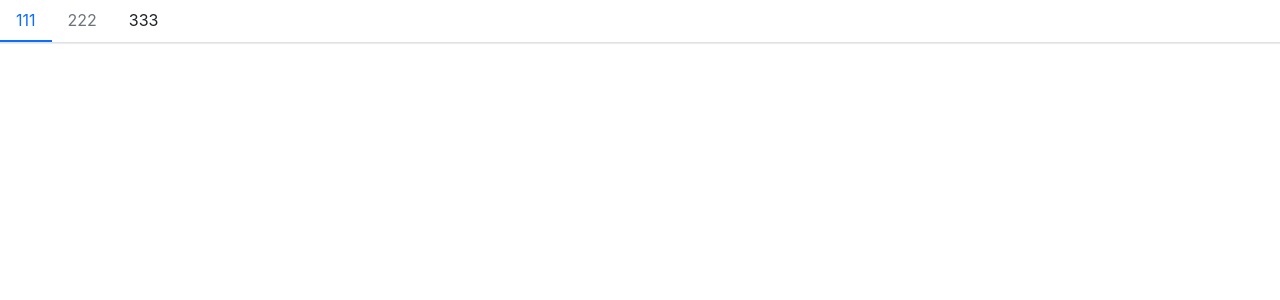
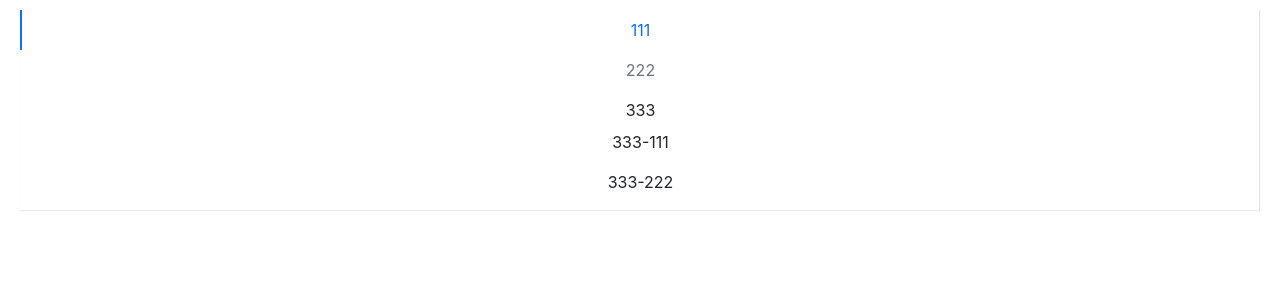
Before and after one commit to Loogeek/react-tangram, a React (Create React App) app: page / in a window 1280 px wide. Shown: the top 300 px of the page. Built offline with nearby package versions, Linux system fonts and the light colour scheme.

Commit message:
feat: finish menu component

```diff
--- a/src/App.tsx
+++ b/src/App.tsx
@@ -8,12 +8,12 @@ import './styles/index.scss';
 function App() {
   return (
     <div className="App">
-      <Menu onSelect={index => console.log(index)}>
+      <Menu onSelect={index => console.log(index)} defaultOpenSubMenus={['2']} mode="vertical">
         <MenuItem>111</MenuItem>
         <MenuItem disabled={true}>222</MenuItem>
         <SubMenu title="333">
           <MenuItem>333-111</MenuItem>
-          <MenuItem disabled>333-222</MenuItem>
+          <MenuItem>333-222</MenuItem>
         </SubMenu>
       </Menu>
     </div>
--- a/src/components/Menu/menu.tsx
+++ b/src/components/Menu/menu.tsx
@@ -1,14 +1,14 @@
-import React, { FC, useState, createContext } from 'react';
+import React, { useState, createContext } from 'react';
 import classNames from 'classnames';
-import { IMenuItem } from './menuItem';
+import { IMenuItemProps } from './menuItem';
 
 type SelectCallback = (selectedIndex: string) => void;
-type Mode = 'horizontal' | 'vertical';
+type MenuMode = 'horizontal' | 'vertical';
 
 export interface IMenuProps {
   className?: string;
   defaultIndex?: string;
-  mode?: Mode;
+  mode?: MenuMode;
   style?: React.CSSProperties;
   defaultOpenSubMenus?: string[];
   onSelect?: SelectCallback;
@@ -18,13 +18,13 @@ export interface IMenuContext {
   index: string;
   onSelect?: SelectCallback;
   defaultOpenSubMenus?: string[];
-  mode?: Mode;
+  mode?: MenuMode;
 }
 
 export const MenuContext = createContext<IMenuContext>({ index: '0' });
 
-const Menu: FC<IMenuProps> = props => {
-  const { className, children, defaultIndex, onSelect, mode, defaultOpenSubMenus } = props;
+const Menu: React.FC<IMenuProps> = props => {
+  const { className, style, children, defaultIndex, onSelect, mode, defaultOpenSubMenus } = props;
   const [currentIndex, setIndex] = useState(defaultIndex);
   const classes = classNames('armor-menu', className, {
     'menu-horizontal': mode === 'horizontal',
@@ -46,18 +46,21 @@ const Menu: FC<IMenuProps> = props => {
   };
 
   return (
-    <ul className={classes}>
+    <ul className={classes} style={style}>
       <MenuContext.Provider value={passedContext}>
         {React.Children.map(children, (child, index) => {
-          const childElement = child as React.FunctionComponentElement<IMenuItem>;
-          const { displayName } = childElement.type;
+          const childElement = child as React.FunctionComponentElement<IMenuItemProps>;
 
-          if (displayName === 'MenuItem' || displayName === 'SubMenu') {
+          if (
+            childElement.type &&
+            (childElement.type.displayName === 'MenuItem' ||
+              childElement.type.displayName === 'SubMenu')
+          ) {
             return React.cloneElement(childElement, {
               index: index.toString(),
             });
           } else {
-            console.warn('Warning: Menu has a child which is not menuItem component');
+            console.warn('Warning: Menu has a child which is not MenuItem component');
           }
         })}
       </MenuContext.Provider>
--- a/src/components/Menu/menuItem.tsx
+++ b/src/components/Menu/menuItem.tsx
@@ -1,16 +1,16 @@
-import React, { useContext, FC } from 'react';
+import React, { useContext } from 'react';
 import classNames from 'classnames';
 import { MenuContext } from './menu';
 
-export interface IMenuItem {
+export interface IMenuItemProps {
   index?: string;
   className?: string;
   disabled?: boolean;
   style?: React.CSSProperties;
 }
 
-const MenuItem: FC<IMenuItem> = props => {
-  const { children, disabled, className, index } = props;
+const MenuItem: React.FC<IMenuItemProps> = props => {
+  const { children, disabled, className, index, style } = props;
   const context = useContext(MenuContext);
   const classes = classNames('menu-item', className, {
     'is-disabled': disabled,
@@ -18,13 +18,13 @@ const MenuItem: FC<IMenuItem> = props => {
   });
   const { onSelect } = context;
   const handleClick = () => {
-    if (onSelect && !disabled && typeof index === 'number') {
+    if (onSelect && !disabled && typeof index === 'string') {
       onSelect(index);
     }
   };
 
   return (
-    <li className={classes} onClick={handleClick}>
+    <li className={classes} onClick={handleClick} style={style}>
       {children}
     </li>
   );
--- a/src/components/Menu/subMenu.tsx
+++ b/src/components/Menu/subMenu.tsx
@@ -1,6 +1,6 @@
-import React, { useState, useContext, FC } from 'react';
+import React, { useState, useContext } from 'react';
 import classNames from 'classnames';
-import { IMenuItem } from './menuItem';
+import { IMenuItemProps } from './menuItem';
 import { MenuContext } from './menu';
 
 export interface ISubMenu {
@@ -9,20 +9,50 @@ export interface ISubMenu {
   className?: string;
 }
 
-const SubMenu: FC<ISubMenu> = props => {
+const SubMenu: React.FC<ISubMenu> = props => {
   const { title, index, className, children } = props;
-  const classes = classNames('menu-item submenu-item', className);
   const context = useContext(MenuContext);
+  const classes = classNames('menu-item submenu-item', className, {
+    'is-active': context.index === index,
+  });
   const isOpen =
     index && context.mode === 'vertical' ? context.defaultOpenSubMenus?.includes(index) : false;
   const [menuOpen, setMenuOpen] = useState(isOpen);
+  const handleClick = (e: React.MouseEvent) => {
+    e.stopPropagation();
+    setMenuOpen(!menuOpen);
+  };
+  let timer: any;
+  const handleMouse = (e: React.MouseEvent, toggle: boolean) => {
+    e.stopPropagation();
+    clearTimeout(timer);
+    timer = setTimeout(() => {
+      setMenuOpen(toggle);
+    }, 300);
+  };
+
+  const clickEvent =
+    context.mode === 'vertical'
+      ? {
+          onClick: handleClick,
+        }
+      : {};
+  const hoverEvents =
+    context.mode !== 'vertical'
+      ? {
+          onMouseEnter: (e: React.MouseEvent) => handleMouse(e, true),
+          onMouseLeave: (e: React.MouseEvent) => handleMouse(e, false),
+        }
+      : {};
 
   return (
-    <li className={classes}>
-      <div className="submenu-title">{title}</div>
-      <ul className={classNames('armor-submenu', { 'menu-open': menuOpen })}>
+    <li className={classes} {...hoverEvents}>
+      <div className="submenu-title" {...clickEvent}>
+        {title}
+      </div>
+      <ul className={classNames('armor-submenu', { 'menu-opened': menuOpen })}>
         {React.Children.map(children, (child, i) => {
-          const childElement = child as React.FunctionComponentElement<IMenuItem>;
+          const childElement = child as React.FunctionComponentElement<IMenuItemProps>;
           const { displayName } = childElement.type;
 
           if (displayName === 'MenuItem') {
@@ -30,7 +60,7 @@ const SubMenu: FC<ISubMenu> = props => {
               index: `${index}-${i}`,
             });
           } else {
-            console.warn('Warning: Menu has a child which is not menuItem component');
+            console.warn('Warning: SubMenu has a child which is not MenuItem component');
           }
         })}
       </ul>
```
